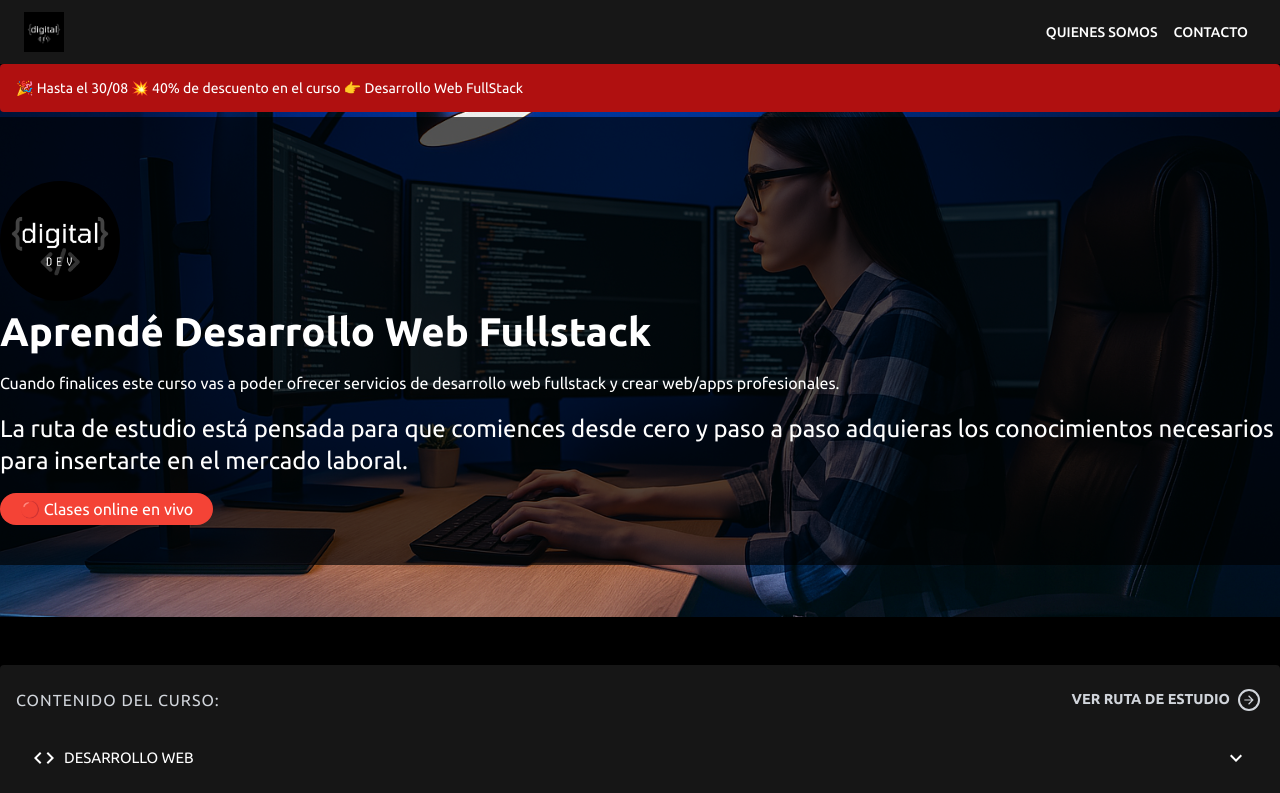
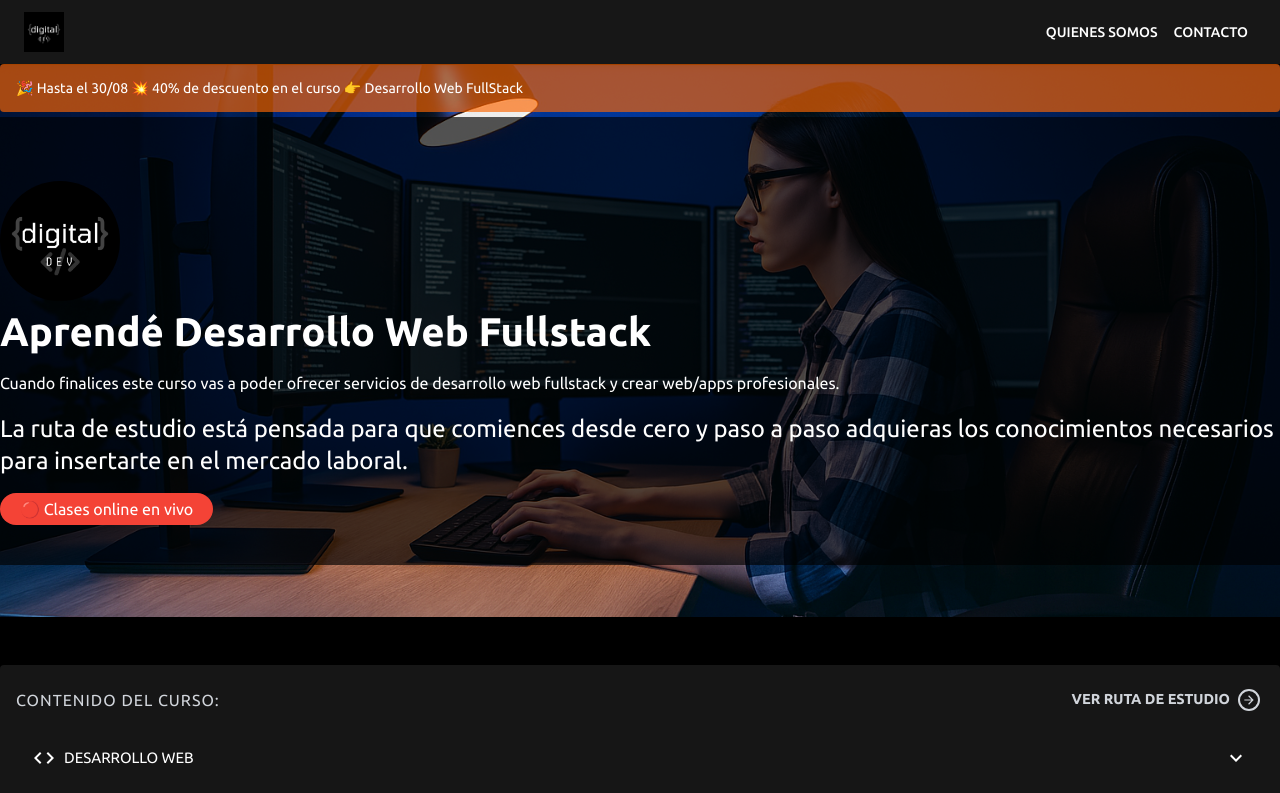
Before and after one commit to feeddigital/front_landing, a React (Vite) app: page / in a window 1280 px wide. Shown: the top 793 px of the page. Built offline with nearby package versions, Linux system fonts and the light colour scheme.

Commit message:
fix: ajustes varios

```diff
--- a/src/containers/landing/index.tsx
+++ b/src/containers/landing/index.tsx
@@ -317,10 +317,10 @@ const LandingPage: React.FC = () => {
   return (
     <Layout>
       <Alert
-        severity="error"
+        severity="warning"
         icon={false}
         sx={{
-          backgroundColor: "#B01010",
+          backgroundColor: "rgba(252, 102, 2, 0.66)",
           color: "white",
           position: "fixed",
           top: isMobile ? "52px" : "64px",
--- a/src/containers/navbar/index.tsx
+++ b/src/containers/navbar/index.tsx
@@ -31,7 +31,7 @@ const Navbar = () => {
         <Box sx={{ flexGrow: 1 }} />
 
         <Box>
-          <Button component={Link} to="/quienes-somos" sx={{ color: "white" }}>
+          <Button component={Link} to="/" sx={{ color: "white" }}>
             Quienes somos
           </Button>
           <Button component="a" href="#contacto" sx={{ color: "white" }}>
```
